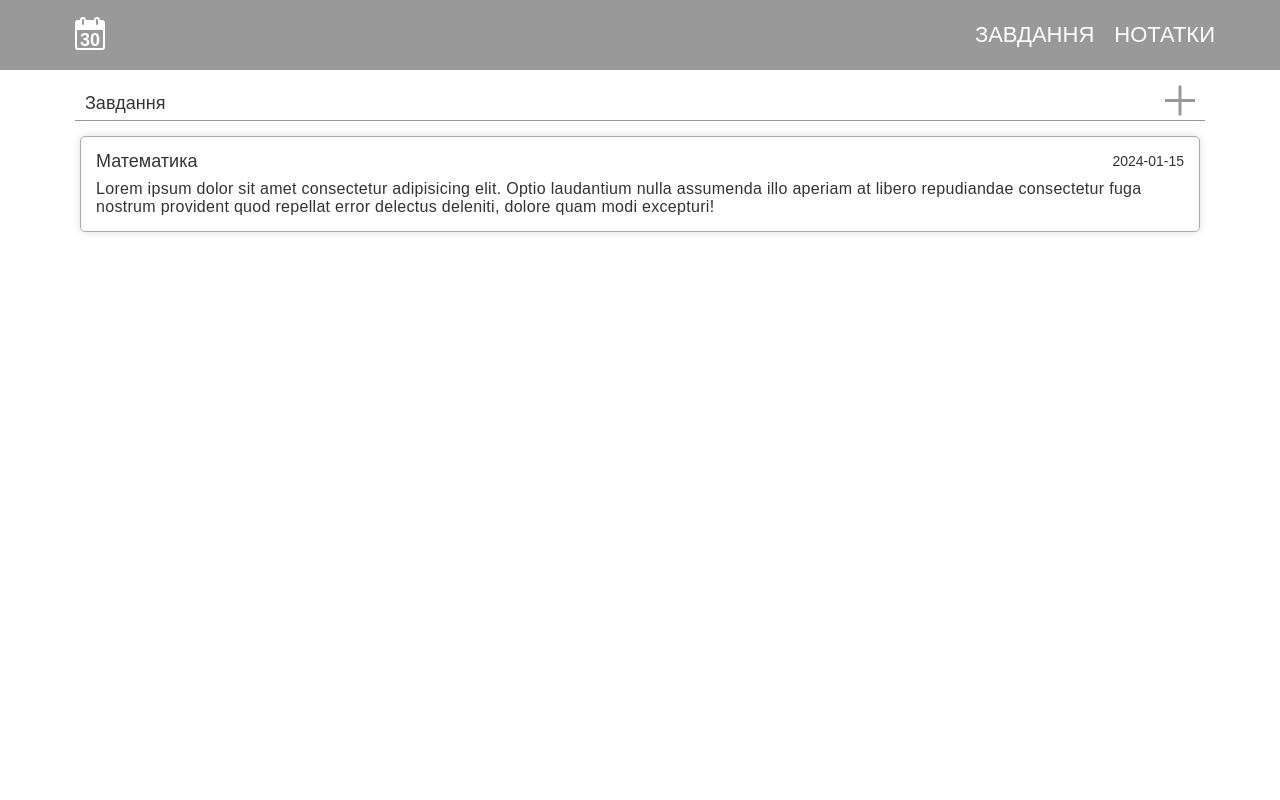
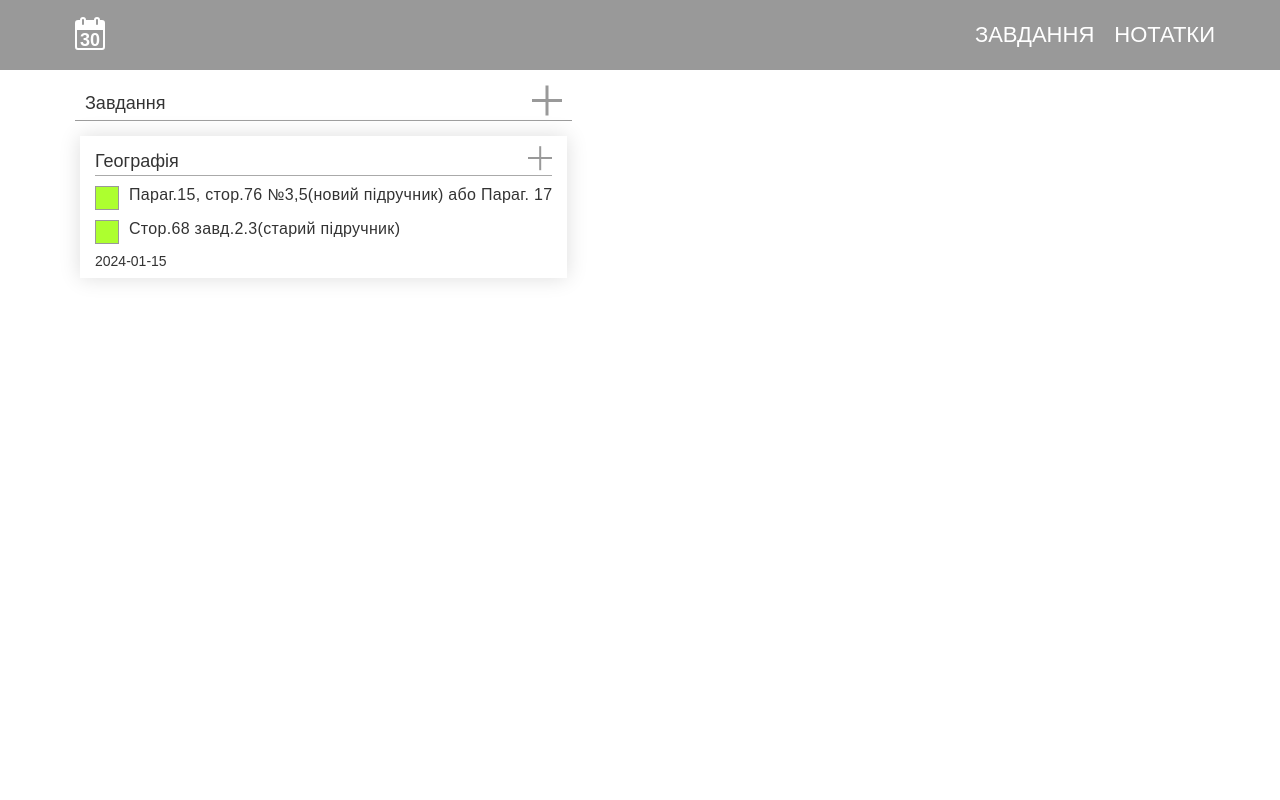
Before and after one commit to lapaiko/cobook, a PHP site: page /index_1.html in a window 1280 px wide. Run offline with PHP 8.4, Linux system fonts and the light colour scheme.

Commit message:
2024-01-10_v1-1

```diff
--- a/css/style_1.css
+++ b/css/style_1.css
@@ -362,11 +362,37 @@
   padding: 0 5px;
 }
 
-.task__content {
+.add {
+  position: relative;
+  width: 30px;
+  height: 30px;
+  margin: 0 0 5px 0;
+  cursor: pointer;
+}
+
+.add::before, .add::after {
+  content: "";
+  position: absolute;
+  width: 100%;
+  height: 10%;
+  top: 45%;
+  background-color: #999;
+}
+
+.add::after {
+  -webkit-transform: rotate(90deg);
+          transform: rotate(90deg);
+}
+
+.add:hover::before, .add:hover::after {
+  background-color: #333;
+}
+
+.items__content {
   padding: 0 5px;
 }
 
-.task__head {
+.items__head {
   display: -webkit-box;
   display: -ms-flexbox;
   display: flex;
@@ -381,41 +407,15 @@
   margin: 0 0 15px 0;
 }
 
-.task__title {
+.items__title {
   font-size: 18px;
 }
 
-.task__add {
-  position: relative;
-  width: 30px;
-  height: 30px;
-  margin: 0 0 5px 0;
-  cursor: pointer;
-}
-
-.task__add::before, .task__add::after {
-  content: "";
-  position: absolute;
-  width: 100%;
-  height: 10%;
-  top: 45%;
-  background-color: #999;
-}
-
-.task__add::after {
-  -webkit-transform: rotate(90deg);
-          transform: rotate(90deg);
-}
-
-.task__add:hover::before, .task__add:hover::after {
-  background-color: #333;
-}
-
-.task__conteiner {
+.items__conteiner {
   margin: 0 20px;
 }
 
-.task__list {
+.items__list {
   display: -webkit-box;
   display: -ms-flexbox;
   display: flex;
@@ -425,14 +425,12 @@
 }
 
 .task__card {
-  padding: 15px 15px;
-  border-radius: 5px;
-  border: 1px solid #aaa;
-  -webkit-box-shadow: 0 0 10px #ddd;
-          box-shadow: 0 0 10px #ddd;
+  padding: 10px 15px;
+  -webkit-box-shadow: 0 0 20px #ddd;
+          box-shadow: 0 0 20px #ddd;
 }
 
-.task__name-date {
+.task__head {
   display: -webkit-box;
   display: -ms-flexbox;
   display: flex;
@@ -443,13 +441,46 @@
       -ms-flex-align: center;
           align-items: center;
   margin: 0 0 10px 0;
-}
-
-.task__name {
+  border-bottom: 1px solid #aaa;
   font-size: 18px;
 }
 
-.task__text {
+.task__add {
+  width: 24px;
+  height: 24px;
+}
+
+.exercise__item {
+  display: -webkit-box;
+  display: -ms-flexbox;
+  display: flex;
+  -webkit-box-pack: justify;
+      -ms-flex-pack: justify;
+          justify-content: space-between;
+  margin: 0 -5px 10px -5px;
+}
+
+.exercise__check {
+  -webkit-box-flex: 0;
+      -ms-flex: 0 0 30px;
+          flex: 0 0 30px;
+  padding: 0 5px;
+  position: relative;
+}
+
+.exercise__check span {
+  display: block;
+  width: 24px;
+  height: 24px;
+  border: 1px solid #999;
+  background-color: greenyellow;
+}
+
+.exercise__text {
+  -webkit-box-flex: 1;
+      -ms-flex: 1 1 auto;
+          flex: 1 1 auto;
+  padding: 0 5px;
   font-size: 16px;
   letter-spacing: 0.3px;
   line-height: 18px;
--- a/index_1.html
+++ b/index_1.html
@@ -36,23 +36,37 @@
 				<div class="content__body">
 
 					<!-- Блок запланованих завдань -->
-					<div class="task__content">
-						<div class="task__head">
-							<div class="task__title">Завдання</div>
-							<div class="task__add"></div>
+					<div class="items__content">
+						<div class="items__head">
+							<div class="items__title">Завдання</div>
+							<div class="items__add add"></div>
 						</div>
-						<div class="task__conteiner">
-							<div class="task__list">
+
+						<!-- Картки домашніх завданнь -->
+						<div class="items__conteiner">
+							<div class="items__list">
+
+								<!-- Карточка домашнього завдання -->
 								<div class="task__card">
-									<div class="task__name-date">
-										<div class="task__name">Математика</div>
-										<div class="task__date">2024-01-15</div>
+									<div class="task__head">
+										<div class="task__name">Географія</div>
+										<div class="task__add add"></div>
 									</div>
-									<div class="task__text">Lorem ipsum dolor sit amet consectetur adipisicing elit. Optio
-										laudantium nulla assumenda illo aperiam at libero repudiandae consectetur fuga nostrum
-										provident quod repellat error delectus deleniti, dolore quam modi excepturi!</div>
 
+									<div class="task__exercises">
+										<div class="exercise__item">
+											<div class="exercise__check"><span></span></div>
+											<div class="exercise__text">Параг.15, стор.76 №3,5(новий підручник) або Параг. 17</div>
+										</div>
+										<div class="exercise__item">
+											<div class="exercise__check"><span></span></div>
+											<div class="exercise__text">Стор.68 завд.2.3(старий підручник)</div>
+										</div>
+									</div>
+
+									<div class="task__date">2024-01-15</div>
 								</div>
+
 							</div>
 						</div>
 					</div>
--- a/scss/style_1.scss
+++ b/scss/style_1.scss
@@ -173,7 +173,39 @@
 
 }
 
-.task {
+// Завдання - кнопка "Додати"
+.add {
+	position: relative;
+	width: 30px; // ширина кнопки
+	height: 30px; // висота кнопки
+	margin: 0 0 5px 0; // відступ знизу
+	cursor: pointer;
+
+	// Лінії "+"
+	&::before,
+	&::after {
+		content: "";
+		position: absolute;
+		width: 100%;
+		height: 10%;
+		top: 45%;
+		background-color: #999;
+	}
+
+	&::after {
+		transform: rotate(90deg);
+	}
+
+	&:hover {
+
+		&::before,
+		&::after {
+			background-color: #333;
+		}
+	}
+}
+
+.items {
 
 	&__content {
 		padding: 0 5px; //поля контенту Завдань
@@ -199,38 +231,6 @@
 		font-size: 18px; // розмір шрифту Заголовка
 	}
 
-	// Завдання - кнопка "Додати"
-	&__add {
-		position: relative;
-		width: 30px; // ширина кнопки
-		height: 30px; // висота кнопки
-		margin: 0 0 5px 0; // відступ знизу
-		cursor: pointer;
-
-		// Лінії "+"
-		&::before,
-		&::after {
-			content: "";
-			position: absolute;
-			width: 100%;
-			height: 10%;
-			top: 45%;
-			background-color: #999;
-		}
-
-		&::after {
-			transform: rotate(90deg);
-		}
-
-		&:hover {
-
-			&::before,
-			&::after {
-				background-color: #333;
-			}
-		}
-	}
-
 	//Завдання - контеінер
 	&__conteiner {
 		margin: 0 20px;
@@ -244,39 +244,73 @@
 		margin: 0 -15px;
 	}
 
-	//Завдання - картка
+}
+
+//Картка завдання:
+.task {
+
 	&__card {
-		padding: 15px 15px;
-		border-radius: 5px;
-		border: 1px solid #aaa;
-
-		box-shadow: 0 0 10px #ddd;
+		padding: 10px 15px;
+		box-shadow: 0 0 20px #ddd;
 	}
 
-	&__name-date {
+	//шапка
+	&__head {
 		display: flex;
 		justify-content: space-between;
 		align-items: center;
 		margin: 0 0 10px 0;
-	}
+		border-bottom: 1px solid #aaa;
 
-	//Завдання картка - назва завдання
-	&__name {
 		font-size: 18px;
 	}
 
-	//Завдання картка - текст завдання
+	//назва
+	&__add {
+		width: 24px; // ширина кнопки
+		height: 24px; // висота кнопки
+	}
+
+	//термін
+	//&__date {}
+}
+
+
+//Список вправ:
+.exercise {
+	&__item {
+		display: flex;
+		justify-content: space-between;
+		margin: 0 -5px 10px -5px;
+
+	}
+
+	&__check {
+		flex: 0 0 30px;
+		padding: 0 5px;
+		position: relative;
+
+		& span {
+			display: block;
+			width: 24px;
+			height: 24px;
+			border: 1px solid #999;
+			background-color: greenyellow;
+		}
+	}
+
+	//опис
 	&__text {
+		flex: 1 1 auto;
+		padding: 0 5px;
+
 		font-size: 16px;
 		letter-spacing: 0.3px;
 		line-height: 18px;
+
 	}
 
-	//Завдання картка - термін виконання завдання
-	&__date {}
 }
-
-
 
 
 
```
